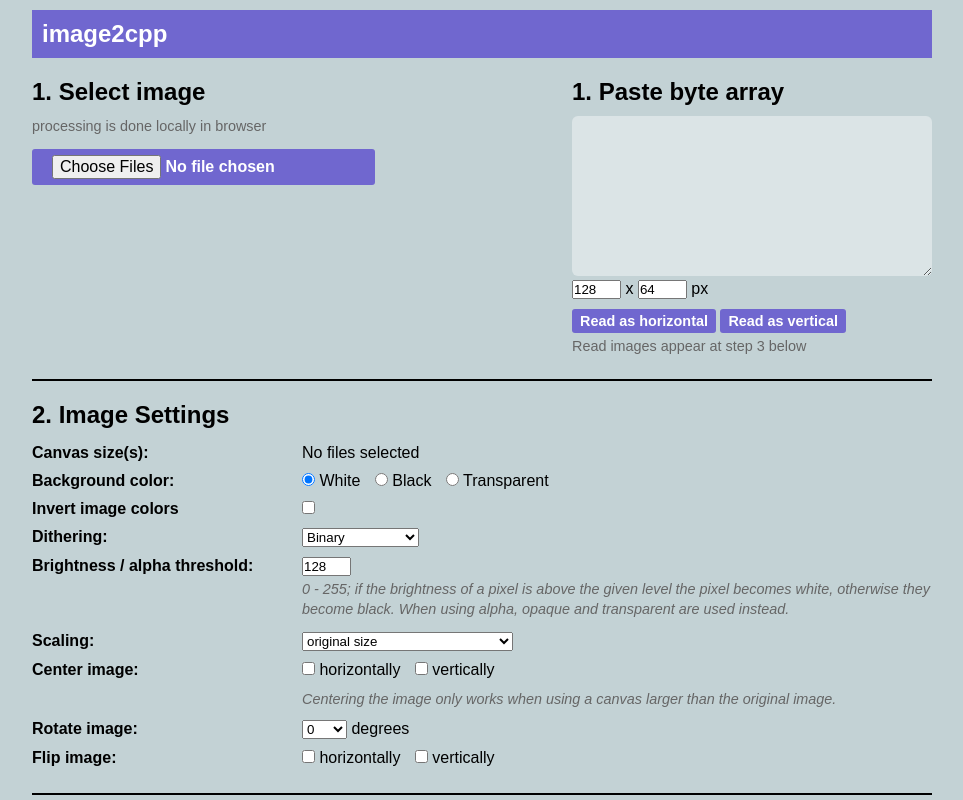
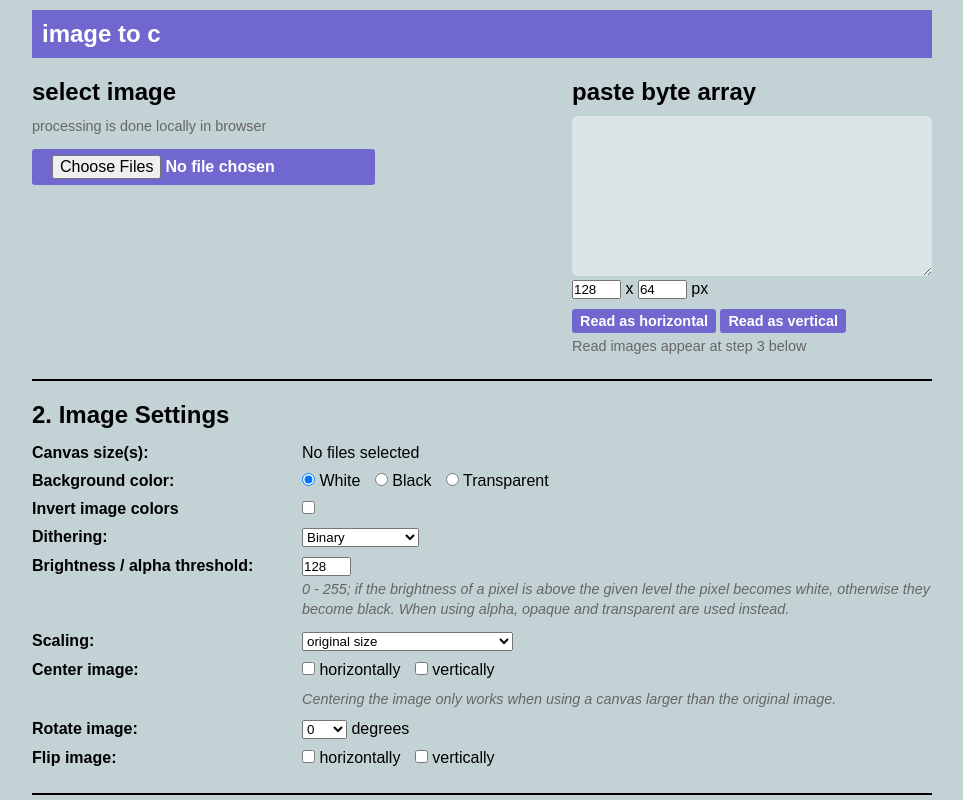
Before and after one commit to chillbuilds/image-to-c, a website: page index.html in a window 1280 px wide. Shown: the top 800 px of the page, without its empty margins (158-1121 px from the left). Drawn offline with Linux system fonts and the light colour scheme.

Commit message:
tweaked styling

```diff
--- a/index.html
+++ b/index.html
@@ -1,5 +1,4 @@
 <!--
-  "image2cpp"
   Original utility by:
   https://jaspervanloenen.com
 
@@ -10,7 +9,7 @@
 <html lang="en">
 <head>
   <meta charset="UTF-8">
-  <title>image2cpp</title>
+  <title>image to c</title>
   <script src="./js/dithering.js" defer></script>
   <script src="./js/script.js" defer></script>
   <link rel="stylesheet" href="./css/style.css">
@@ -18,13 +17,13 @@
 <body>
   <div class="wrapper">
     <section class="section">
-      <h1>image2cpp</h1>
+      <h1>image to c</h1>
     </section>
 
     <section class="section bottom-divider">
       <section class="sub-section">
         <div class="column" id="file-input-column">
-          <h2 class="sub-section-title">1. Select image</h2>
+          <h2 class="sub-section-title">select image</h2>
           <div class="note upload-note">processing is done locally in browser</div>
           <input type="file" id="file-input" name="file-input" multiple/><br />
         </div>
@@ -32,7 +31,7 @@
           <h2 class="sub-section-title"></h2>
         </div>
         <div class="column column-right">
-          <h2 class="sub-section-title">1. Paste byte array</h2>
+          <h2 class="sub-section-title">paste byte array</h2>
           <textarea id="byte-input" class="byte-input"></textarea><br />
           <div class="text-input-size">
             <input type="number" min="0" id="text-input-width" class="size-input" value="128" /> x
```
Also changed, not shown: .eslintrc.json (deleted).
